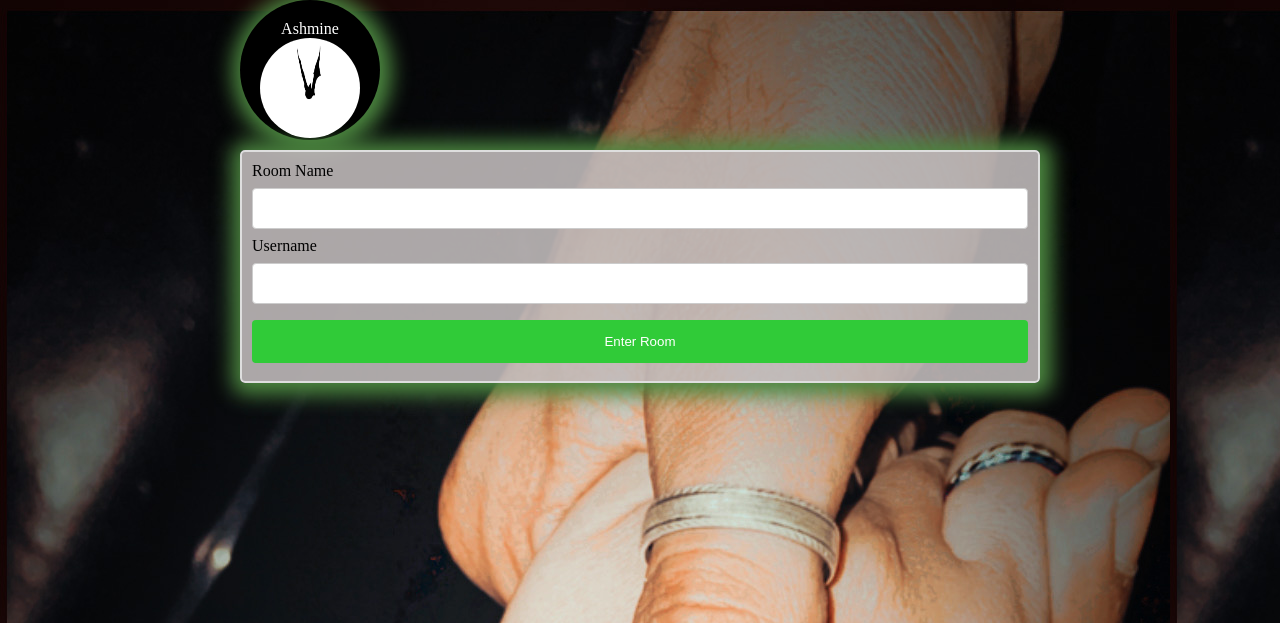
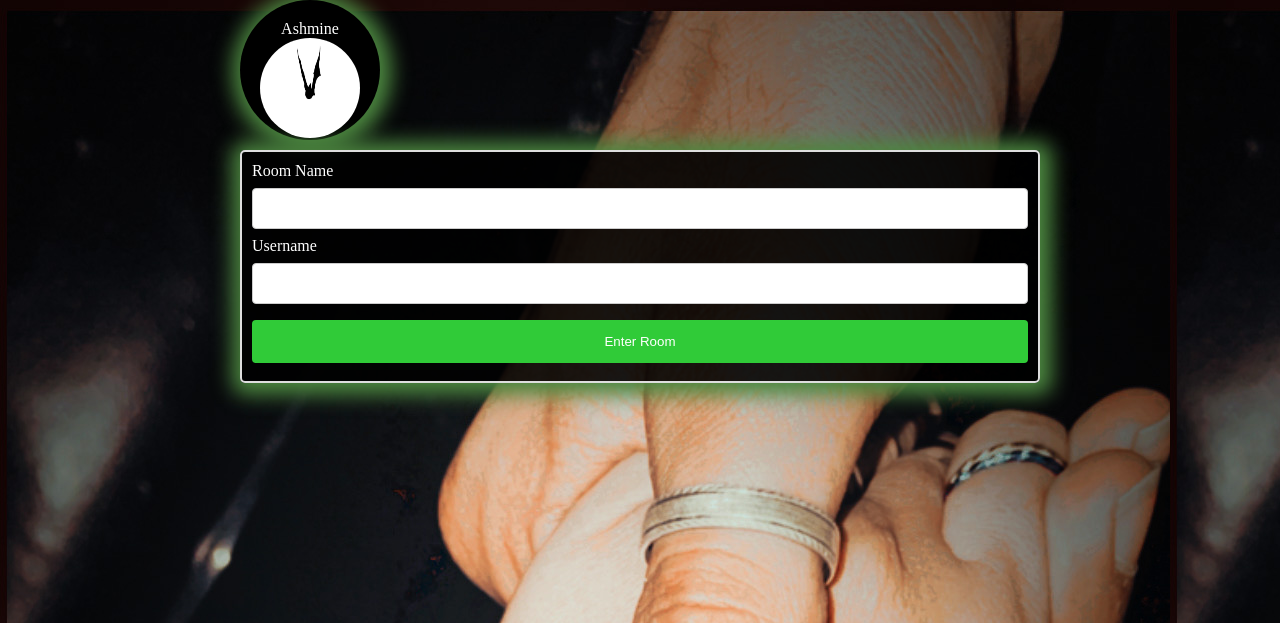
Before and after one commit to iam-Akashgiri/chat_app, a Django app: page / in a window 1280 px wide. Shown: the top 623 px of the page. Run offline with Django 4.2, Linux system fonts and the light colour scheme.

Commit message:
project changes

```diff
--- a/templates/home.html
+++ b/templates/home.html
@@ -14,11 +14,12 @@
 
     .container {
       border: 2px solid #dedede;
-      background-color: #c2bdbde1;
+      background-color: #000000e1;
       border-radius: 5px;
       padding: 10px;
       margin: 10px 0;
       box-shadow: 2px 2px 20px 10px rgb(76, 135, 64);
+      color: white;
     }
 
     .darker {
```
